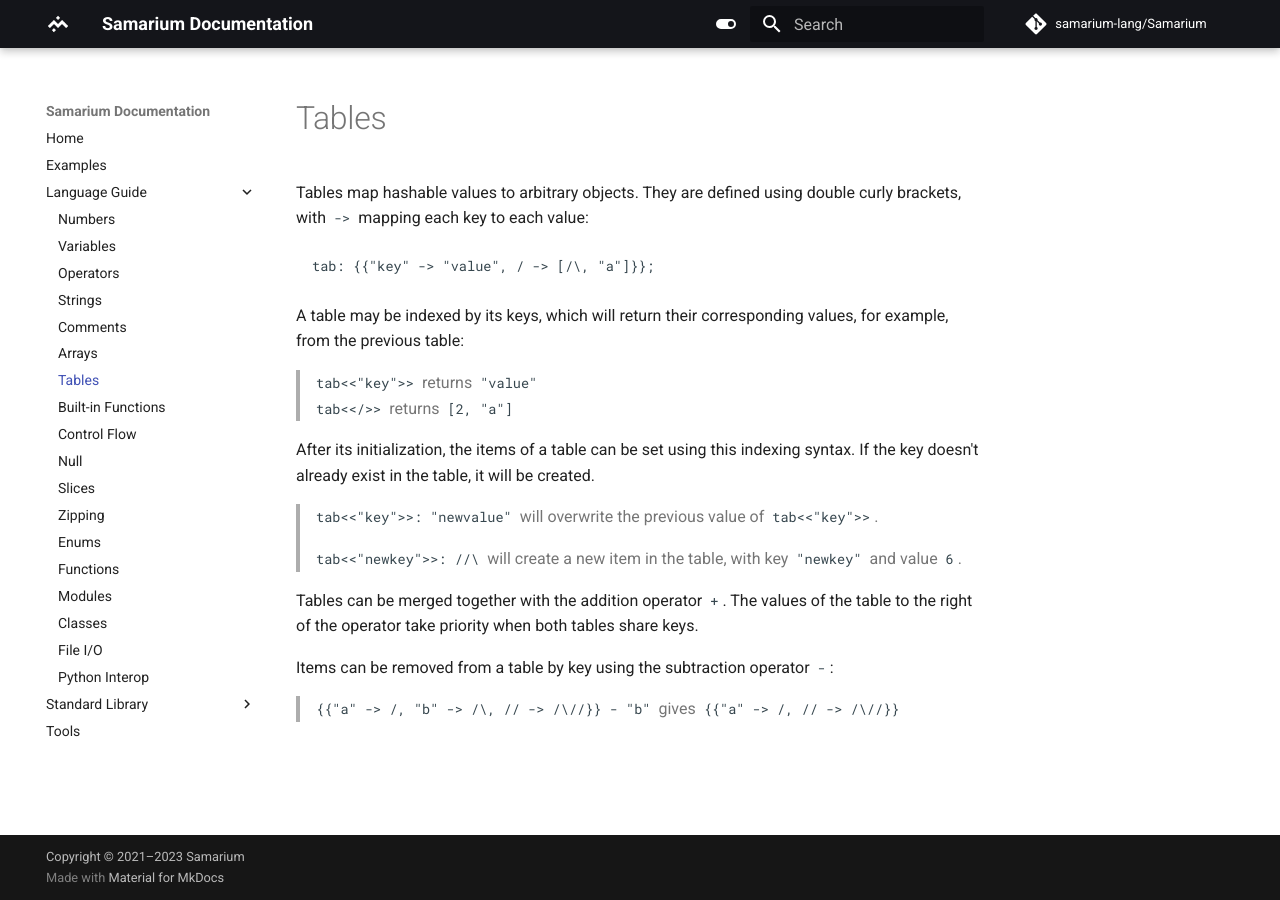
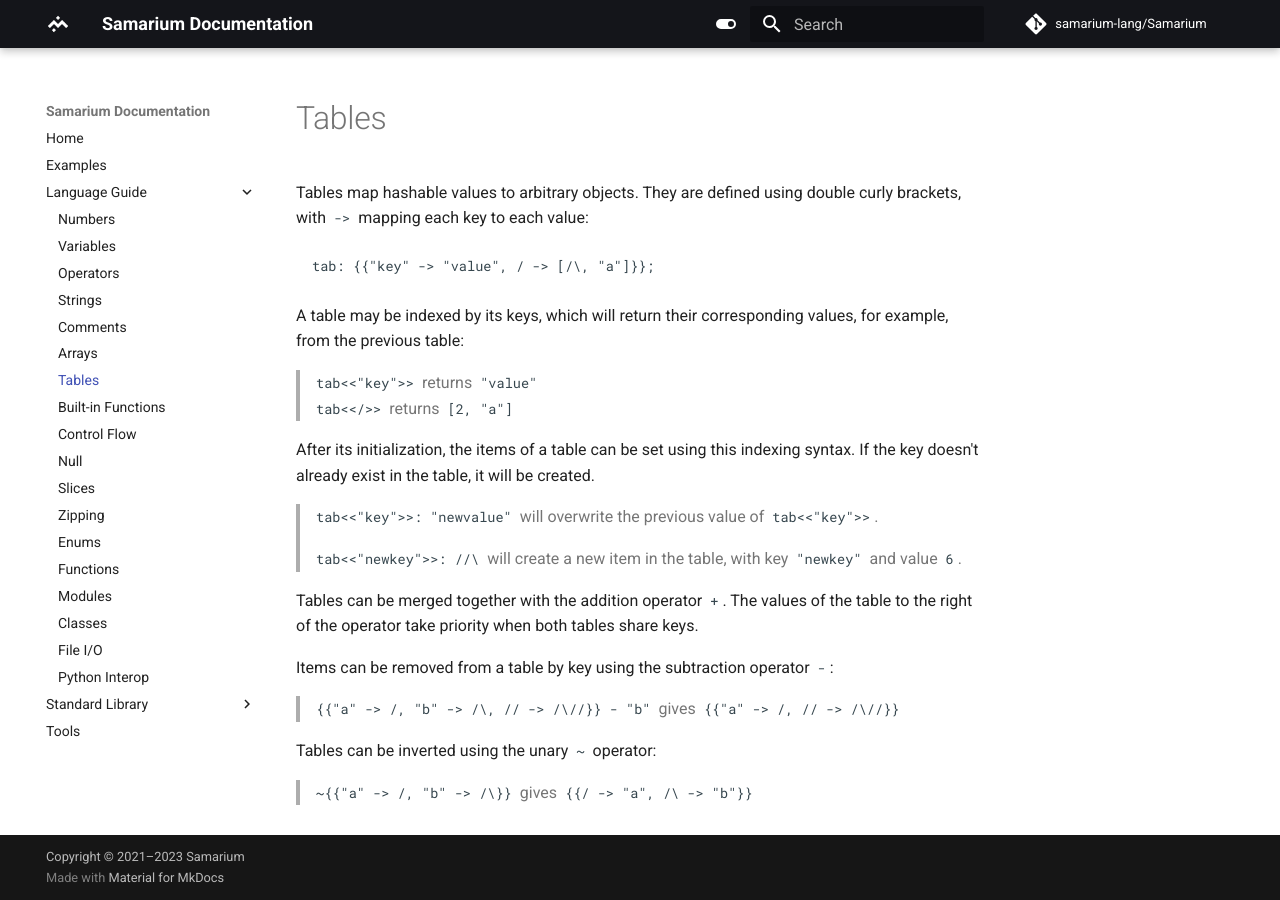
Before and after one commit to samarium-lang/Samarium, an MkDocs documentation site: the page built from docs/tables.md, in a window 1280 px wide. Built offline with MkDocs 1.6.1 and Material for MkDocs 9.7.7, drawn with Linux system fonts in a browser that asks for light colours; comment, search, counter and statistics services are not loaded.

Commit message:
(docs) Made Tables invertible

```diff
--- a/docs/tables.md
+++ b/docs/tables.md
@@ -28,3 +28,6 @@
 Items can be removed from a table by key using the subtraction operator `-`:
 
 > `{{"a" -> /, "b" -> /\, // -> /\//}} - "b"` gives `{{"a" -> /, // -> /\//}}`
+
+Tables can be inverted using the unary `~` operator:
+> `~{{"a" -> /, "b" -> /\}}` gives `{{/ -> "a", /\ -> "b"}}`
```
